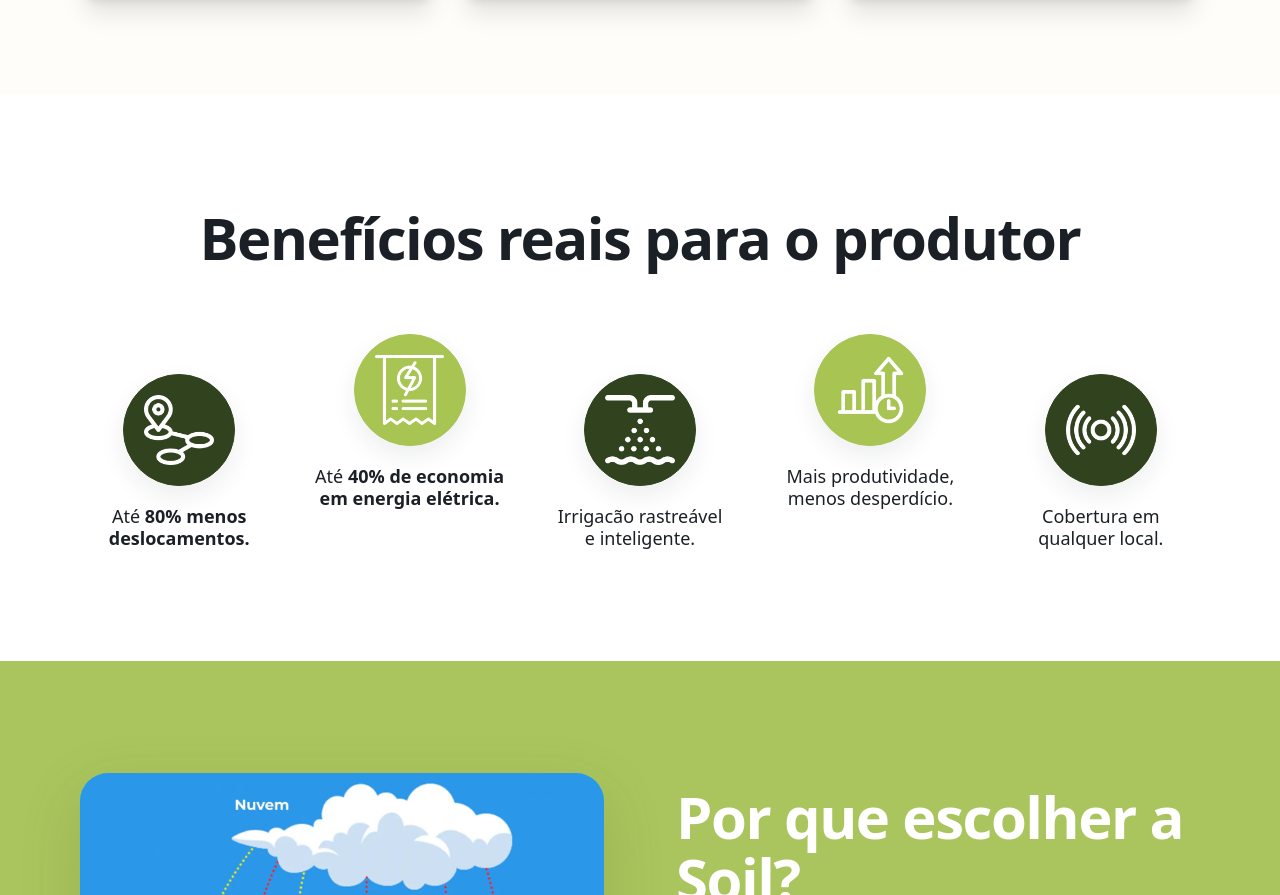
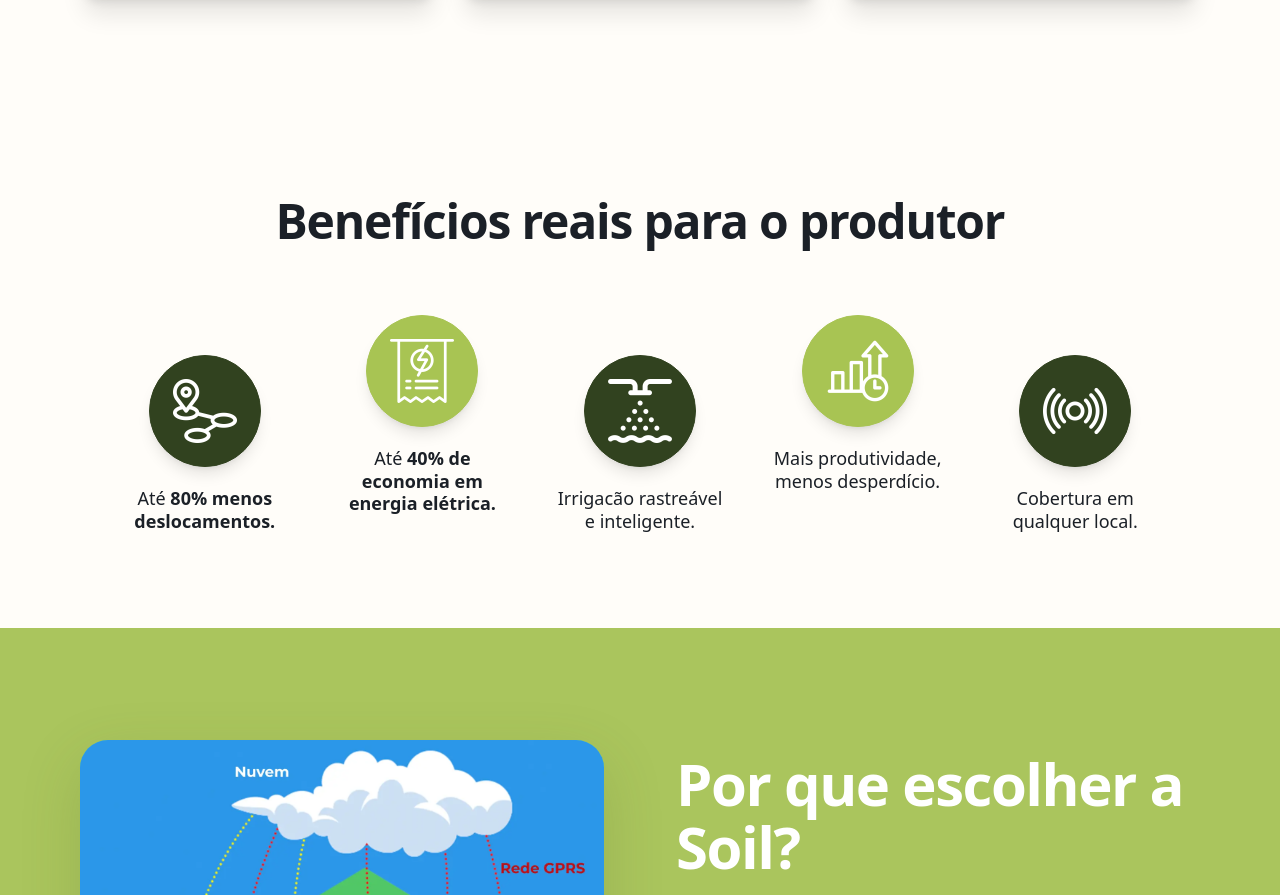
Before and after one commit to lucas-caetano-reis/desafio-estagio-soil, a Next.js app: page / in a window 1280 px wide. Shown: the part 2894-3789 px from the top of the page. Built offline with nearby package versions, Linux system fonts and the light colour scheme.

Commit message:
refactor: Ajustes na AdvantagesSection.

```diff
--- a/src/components/AdvantagesIcons/index.tsx
+++ b/src/components/AdvantagesIcons/index.tsx
@@ -58,13 +58,10 @@
   return (
     <div
       className={clsx(
-        "w-full sm:max-w-3xl lg:max-w-none",
         "mt-12 lg:mt-16",
         "grid grid-cols-2 lg:grid-cols-5",
-        "gap-x-6 gap-y-10",
-        "sm:gap-x-8",
-        "lg:gap-x-5 lg:gap-y-0",
-        "xl:gap-x-8",
+        "gap-x-4 gap-y-8",
+        "lg:gap-x-8 lg:gap-y-0",
       )}
     >
       {advantages.map(({ description, iconAlt, iconSrc }, index) => {
@@ -82,11 +79,10 @@
           >
             <div
               className={clsx(
-                "flex relative",
+                "flex",
                 "items-center justify-center",
                 "rounded-full border",
-                "size-26 shadow-[0_10px_24px_rgba(27,32,39,0.08)]",
-                "sm:size-28 lg:size-26 xl:size-28",
+                "size-28 shadow-lg",
                 isEven
                   ? "border-[#31421f] bg-[#31421f]"
                   : "border-[#a8c453] bg-[#a8c453]",
@@ -97,26 +93,11 @@
                 alt={iconAlt}
                 width={56}
                 height={56}
-                className={clsx(
-                  "h-auto w-16 object-contain",
-                  "sm:w-[4.35rem]",
-                  "lg:w-16 xl:w-[4.35rem]",
-                )}
+                className="h-auto w-16 object-contain"
               />
             </div>
 
-            <p
-              className={clsx(
-                "mt-5 leading-[1.2]",
-                "max-w-60 text-[18px]",
-                "sm:max-w-64 sm:text-[19px]",
-                "lg:max-w-48 lg:text-[17px]",
-                "xl:max-w-52 xl:text-[18px]",
-                "[&_strong]:font-extrabold",
-              )}
-            >
-              {description}
-            </p>
+            <p className="mt-5 max-w-60 text-lg leading-tight">{description}</p>
           </article>
         );
       })}
--- a/src/sections/AdvantagesSection/index.tsx
+++ b/src/sections/AdvantagesSection/index.tsx
@@ -5,34 +5,26 @@
   return (
     <section
       className={clsx(
-        "w-full bg-white text-[#1b2027]",
-        "px-6 py-16",
-        "sm:px-8 sm:py-20",
-        "lg:px-16 lg:py-24",
-        "xl:px-20 xl:py-28",
+        "bg-[#fffdf9] text-[#1b2027]",
+        "px-8 py-16",
+        "sm:px-12 sm:py-20",
+        "md:px-16 md:py-24",
+        "lg:px-24",
+        "xl:px-28",
       )}
     >
-      <div
-        className={clsx(
-          "flex flex-col",
-          "items-center",
-          "mx-auto",
-          "w-full max-w-7xl",
-        )}
-      >
+      <div className="mx-auto flex flex-col items-center">
+        <header className="text-center">
           <h2
             className={clsx(
-            "max-w-4xl",
-            "text-center font-bold",
-            "tracking-tight leading-[1.08]",
-            "text-[36px]",
-            "sm:text-[44px]",
-            "lg:text-[54px]",
-            "xl:text-[58px]",
+              "font-bold",
+              "tracking-tight leading-tight",
+              "text-4xl lg:text-5xl",
             )}
           >
             Benefícios reais para o produtor
           </h2>
+        </header>
         <AdvantagesIcons />
       </div>
     </section>
```
Lines whose indentation alone changed are shown as unchanged.
